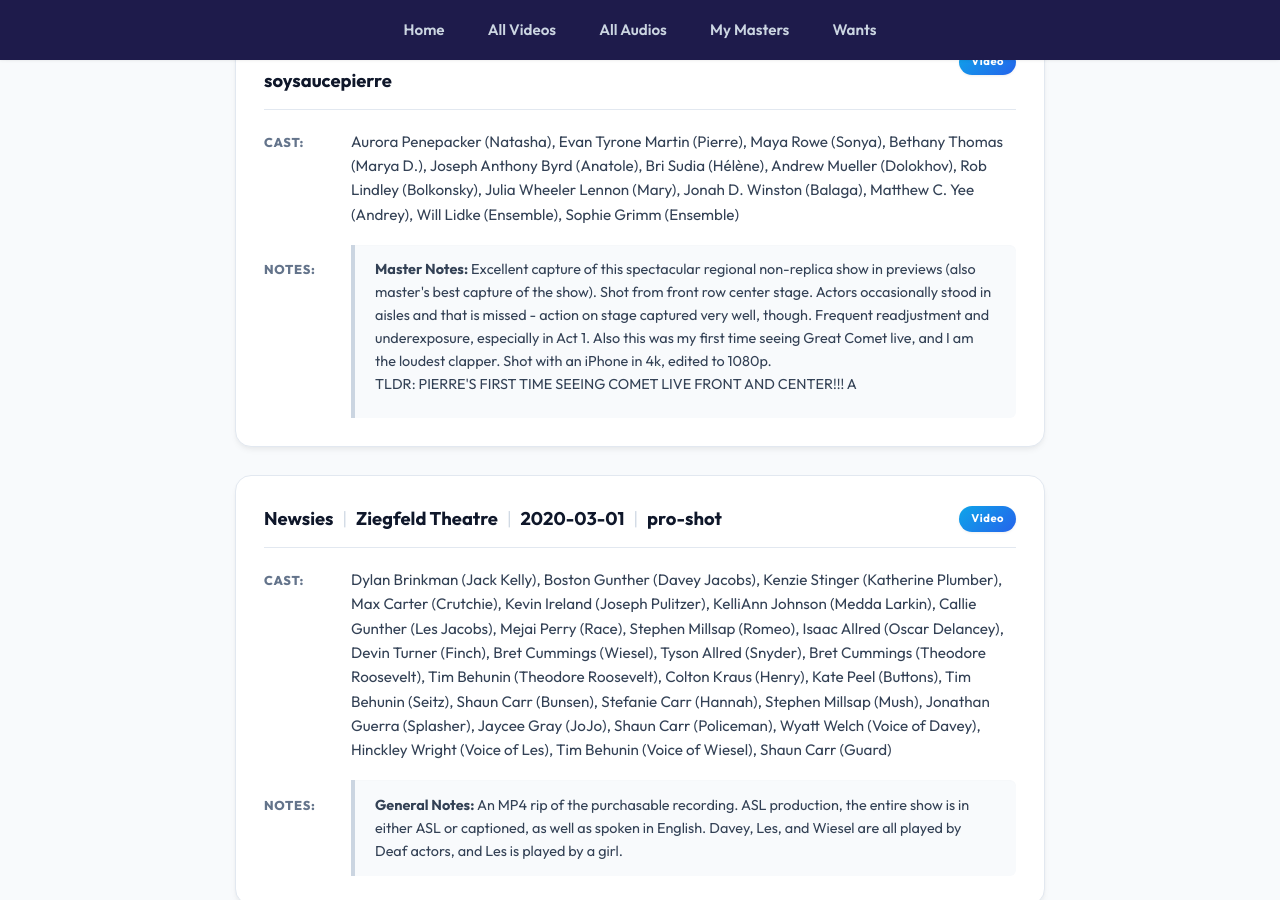
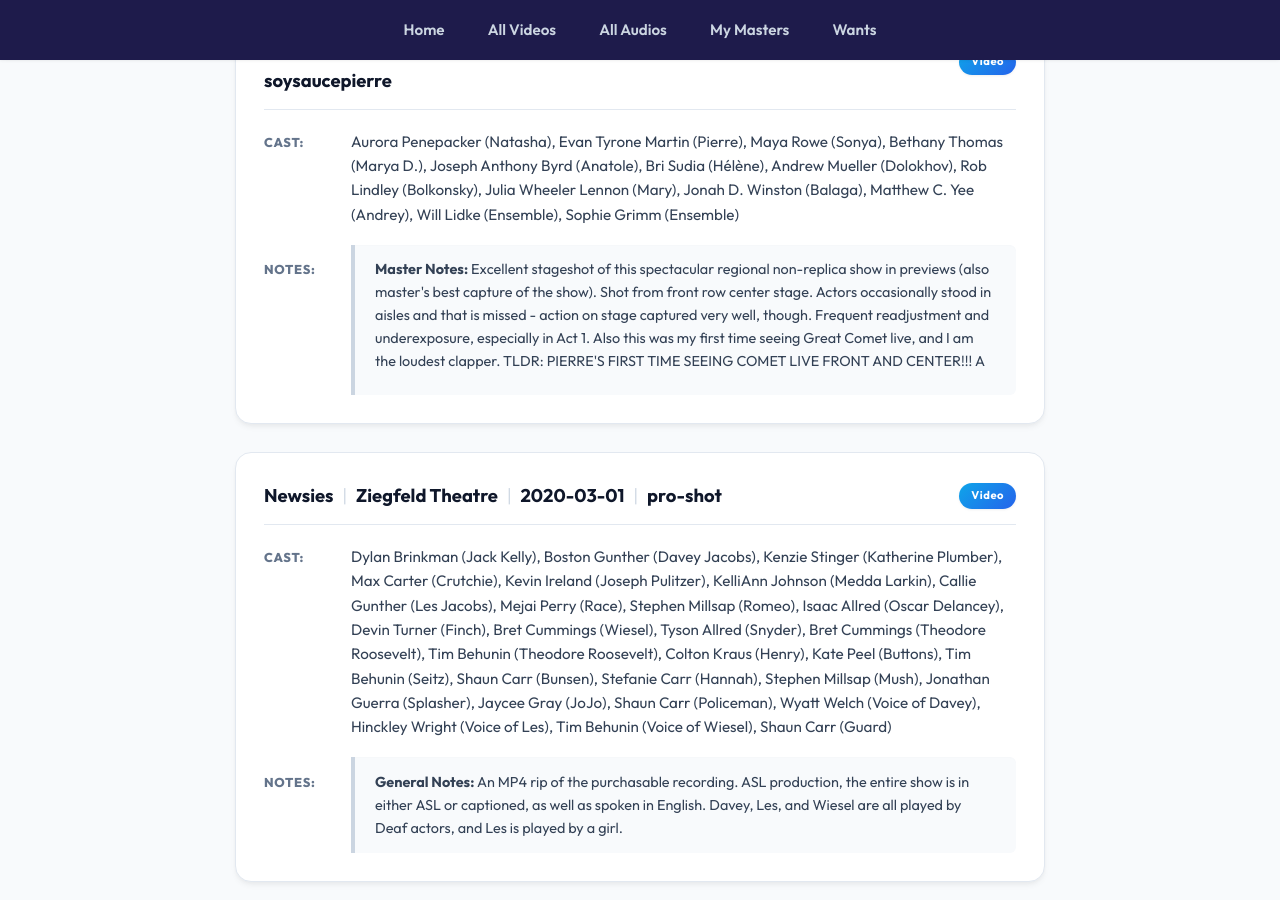
Before and after one commit to DireSpider/direspider.github.io, a Jekyll site: the page built from wants/index.html, in a window 1280 px wide and 900 px high, scrolled down 11924 px. Built offline with Jekyll 4.4.1, drawn with Linux system fonts in a browser that asks for light colours.

Commit message:
update my wants include html

```diff
--- a/_includes/wants.html
+++ b/_includes/wants.html
@@ -1454,7 +1454,8 @@
 
 
               <div style="margin-bottom: 0.5rem;">
-                  <strong>Master Notes:</strong> Excellent capture of this spectacular regional non-replica show in previews (also master's best capture of the show). Shot from front row center stage. Actors occasionally stood in aisles and that is missed - action on stage captured very well, though. Frequent readjustment and underexposure, especially in Act 1. Also this was my first time seeing Great Comet live, and I am the loudest clapper. Shot with an iPhone in 4k, edited to 1080p. <br>TLDR: PIERRE'S FIRST TIME SEEING COMET LIVE FRONT AND CENTER!!! A
+                  <strong>Master Notes:</strong> Excellent stageshot of this spectacular regional non-replica show in previews (also master's best capture of the show). Shot from front row center stage. Actors occasionally stood in aisles and that is missed - action on stage captured very well, though. Frequent readjustment and underexposure, especially in Act 1. Also this was my first time seeing Great Comet live, and I am the loudest clapper.
+TLDR: PIERRE'S FIRST TIME SEEING COMET LIVE FRONT AND CENTER!!! A
               </div>
 
 
```
